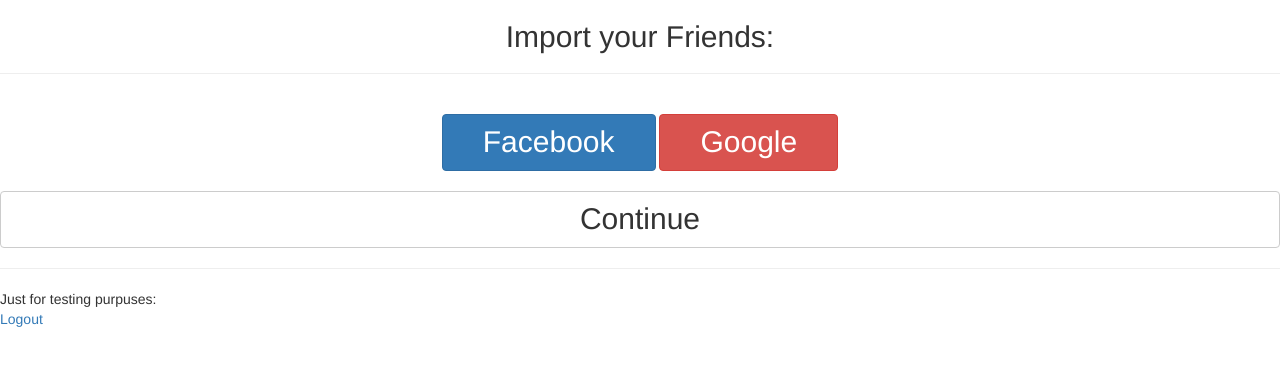
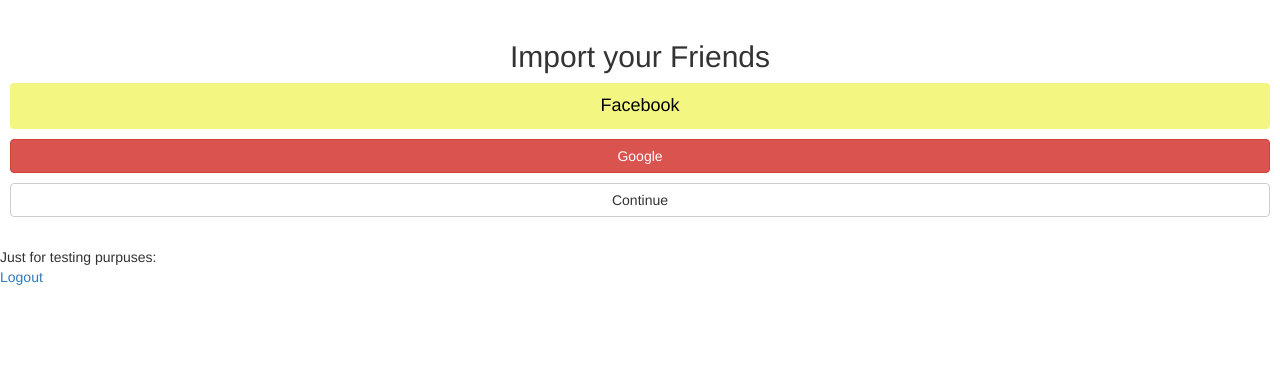
Before and after one commit to lxalln/blue-app-client, a Node project: template views/import.hbs in a window 1280 px wide. Shown: the part 50-416 px from the top of the page. Run offline with Node 20 templates, Linux system fonts and the light colour scheme; the template is opened without the code that fills it, so the values that code supplies are empty; some libraries are stand-ins or nearby versions.

Commit message:
merging the two styles files togerher

```diff
--- a/public/style.css
+++ b/public/style.css
@@ -15,10 +15,6 @@
   left: 0;
   right: 0;
   padding: 20px;
-}
-
-.splash .btn {
-  width: 100%;
 }
 
 .statement {
@@ -91,7 +87,42 @@
   padding: 10px;
 }
 
+.filter-btns {
+  padding: 20px 10px;
+  text-align:center;
+}
+.filter-btns .btn {
+  margin-bottom: 10px;
+
+}
+
+/*buttons*/
+.btn-primary {
+  background: #F3F781;
+  border: 0;
+  color: #000;
+  width: 100%;
+  padding: 8px 40px;
+  font-size: 1.8rem;
+  border: 2px solid #F3F781;
+}
+.btn-primary:hover,
+.btn-primary:focus,
+.btn-primary:active:hover,
+.btn-primary:active {
+  background-color: transparent;
+  border-color: #F3F781;
+  color: #000;
+  box-shadow: none;
+}
 .btn-default {
-  margin-top: 10px;
   width: 100%;
 }
+.btn-danger {
+  width: 100%;
+}
+
+/*forms*/
+.form-control {
+  margin-bottom: 10px;
+}
--- a/public/style2.css
+++ b/public/style2.css
@@ -1,13 +1,3 @@
-#filter-btns {
-  text-align:center;
-}
-
-.btn-import {
-  font-size: 3rem;
-  padding: 6px 40px;
-  margin: 20px 0px 0px;
-}
-
 .add-friend {
   float: right;
   font-size: 6.4rem;
@@ -16,7 +6,7 @@
 }
 
 .profile-pic {
-  background-image:url(images/profiles/questionmark.jpg);
+  background-image: url(images/profiles/questionmark.jpg);
   border-radius: 50%;
   width:64px;
   height:64px;
@@ -34,7 +24,6 @@
   height: 64px;
   line-height: 64px;
 }
-
 .clear {
   clear:both;
 }
--- a/server.js
+++ b/server.js
@@ -80,7 +80,6 @@
 
 
 require('./controller/sign-in.js')(app);
-require('./controller/index.js')(app);
 require('./controller/import.js')(app);
 require('./controller/send-reaction.js')(app);
 require('./controller/filter.js')(app);
--- a/views/feed.hbs
+++ b/views/feed.hbs
@@ -1,7 +1,7 @@
 <div class="message">
   <div class="form-group">
     <input type="text" class="form-control">
-    <button type="submit" class="btn btn-default">Tell your story</button>
+    <button type="submit" class="btn btn-primary">Tell your story</button>
   </div>
 </div>
 
--- a/views/import.hbs
+++ b/views/import.hbs
@@ -1,16 +1,13 @@
-
-
-<section id="filter-btns">
-  <h2>Import your Friends:</h2>
-  <hr/>
+<section class="filter-btns">
+  <h2>Import your Friends</h2>
   <!-- NOTE If everything blows up here, you can just route to /filter and delete the condition about FB SignIn Stuff -->
-  <a class="btn btn-primary btn-import" href="/filter">Facebook</a><!-- https://www.facebook.com/dialog/oauth?client_id=941121332608123&redirect_uri=http://blueapp.dev:5000/filter&auth_type=rerequest&scope=user_friends-->
+  <a class="btn btn-primary btn-import" href="/filter">Facebook</a>
+  <!-- https://www.facebook.com/dialog/oauth?client_id=941121332608123&redirect_uri=http://blueapp.dev:5000/filter&auth_type=rerequest&scope=user_friends-->
   <a class="btn btn-danger btn-import" href="http://www.google.de/">Google</a>
   <a class="btn btn-default btn-import" href="/feed">Continue</a>
 </section>
 
 <!-- NOTE This is just for testing purpuses -->
-<hr/>
 Just for testing purpuses:<br/>
 <span id="fbLogout" onclick="fbLogout()"><a class="fb_button fb_button_medium"><span class="fb_button_text">Logout</span></a></span>
 
--- a/views/sign-in.hbs
+++ b/views/sign-in.hbs
@@ -1,3 +1,3 @@
 <div class="splash">
-  <button type="button" class="btn btn-primary" href="/import">Start your journey</button>
+  <a type="button" class="btn btn-primary" href="/import">Start your journey</a>
 </div>
```
